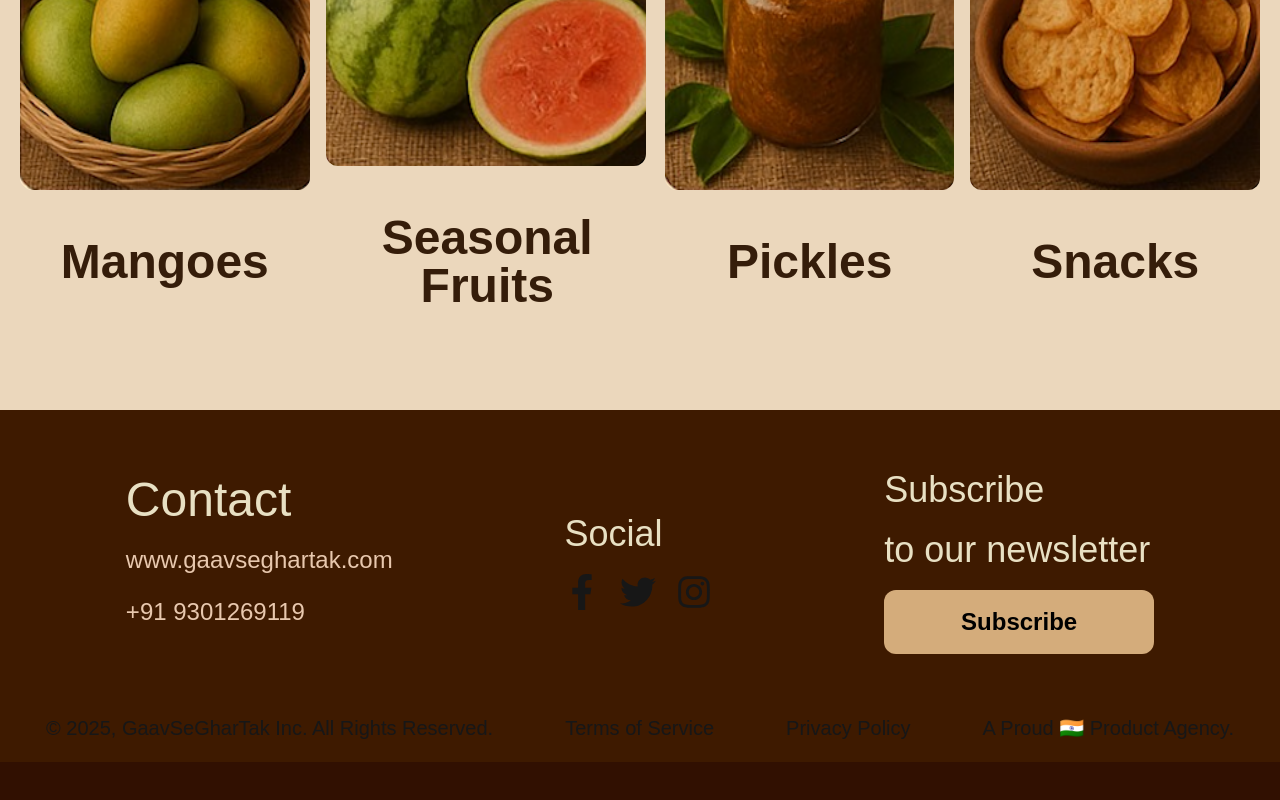
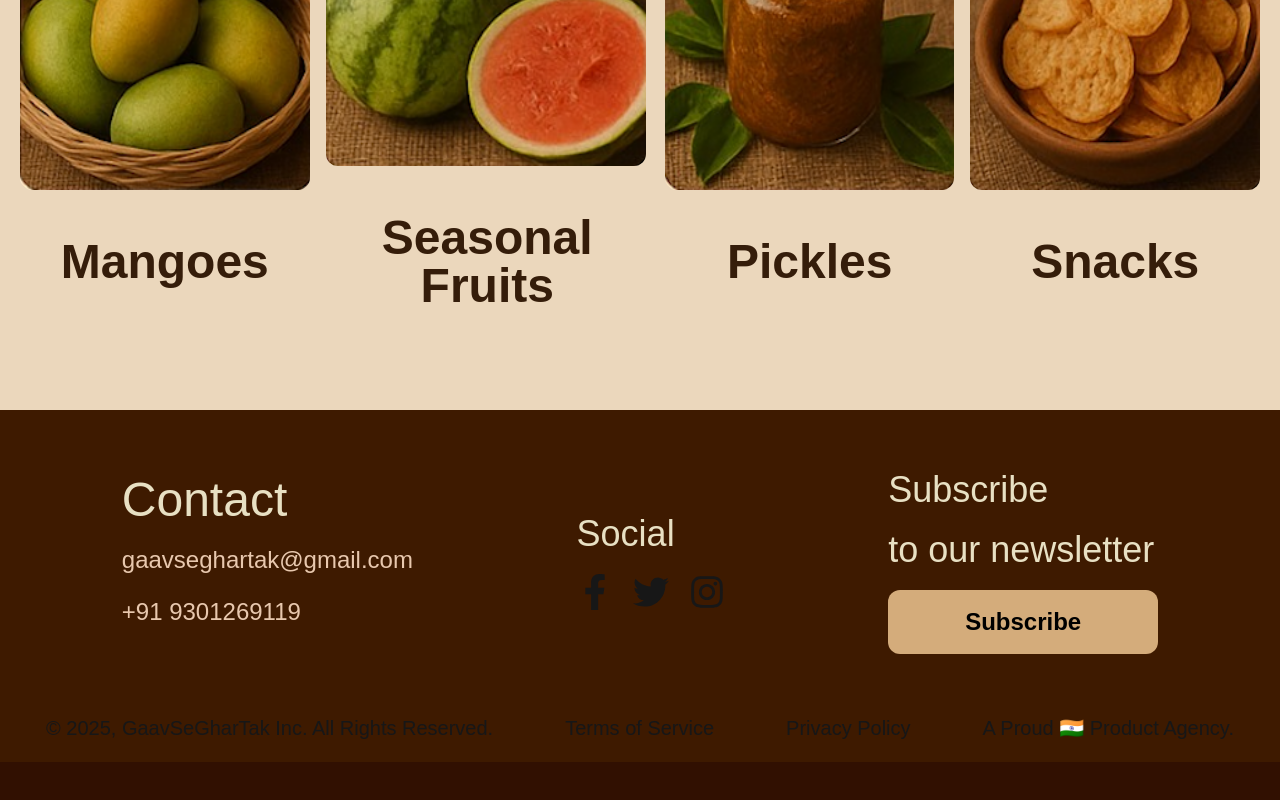
Before and after one commit to BimleshMandavi/gaav-se-ghar-tak, a Next.js app: page / in a window 1280 px wide. Shown: the part 1156-1956 px from the top of the page. Built offline with nearby package versions, Linux system fonts and the light colour scheme.

Commit message:
add eamil

```diff
--- a/src/app/layouts/Footer.tsx
+++ b/src/app/layouts/Footer.tsx
@@ -1,4 +1,4 @@
-import React from 'react'
+import React from "react";
 import { FaFacebookF } from "react-icons/fa";
 import { FaTwitter } from "react-icons/fa";
 import { FaInstagram } from "react-icons/fa";
@@ -9,12 +9,9 @@ const Footer = () => {
       <div className="bg-[#3e1a00] flex justify-around items-center flex-col md:flex-row sm:p-10 p-4">
         <div className="flex justify-evenly gap-5 flex-col">
           <h1 className="text-2xl md:text-5xl text-[#e8e0c3]">Contact</h1>
-          <a
-            href="https://www.gaavseghartak.com/"
-            className="text-xl md:text-2xl text-[#e8c8ae]"
-          >
-            www.gaavseghartak.com
-          </a>
+          <p className="text-xl md:text-2xl text-[#e8c8ae]">
+            gaavseghartak@gmail.com
+          </p>
           <p className="text-xl md:text-2xl text-[#e8c8ae]">+91 9301269119</p>
         </div>
         <div className="flex justify-evenly gap-5 flex-col pt-5 ">
@@ -65,6 +62,6 @@ const Footer = () => {
       <div className="bg-[#311001] min-h-[100px]"></div>
     </div>
   );
-}
+};
 
-export default Footer
+export default Footer;
```
